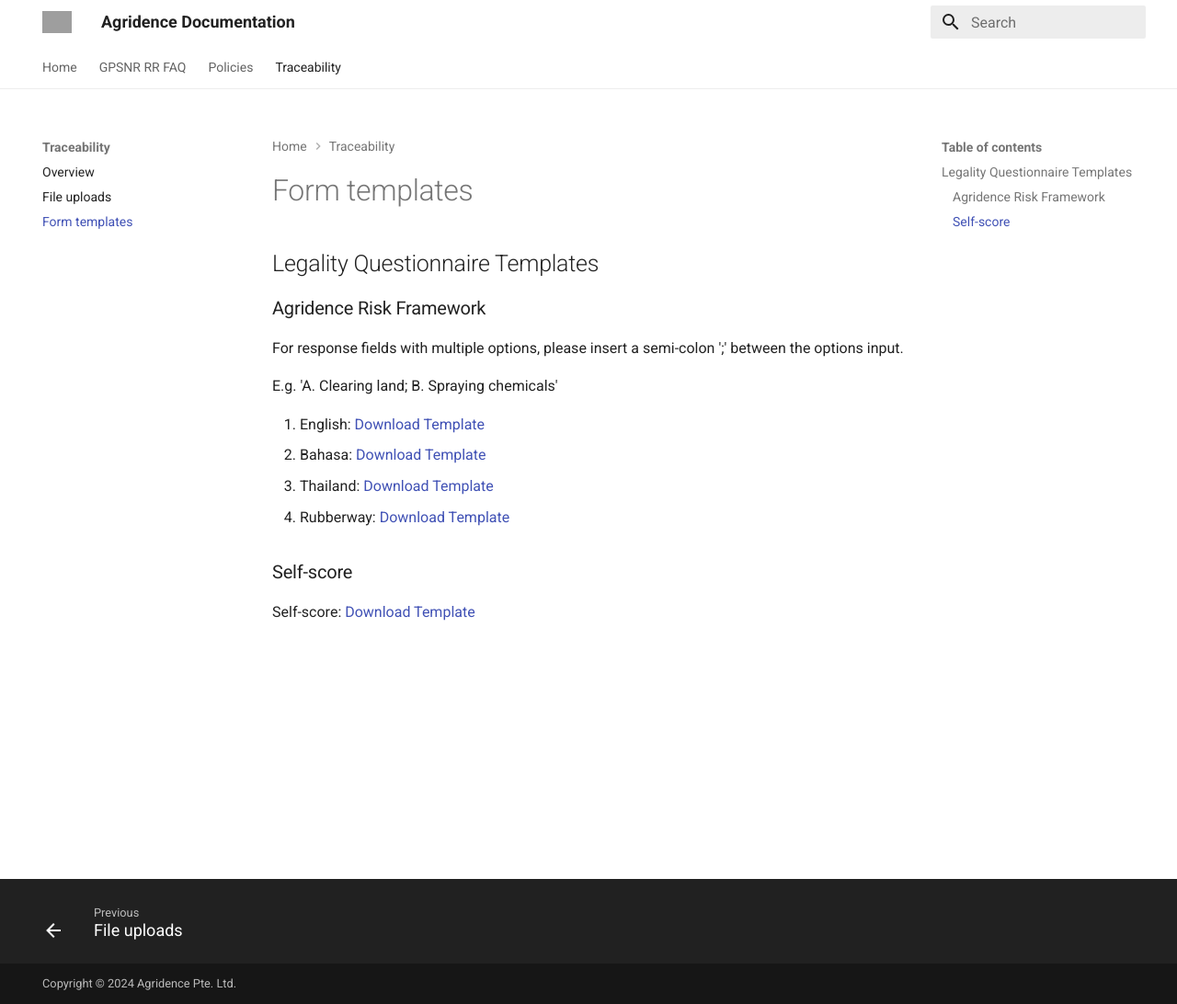
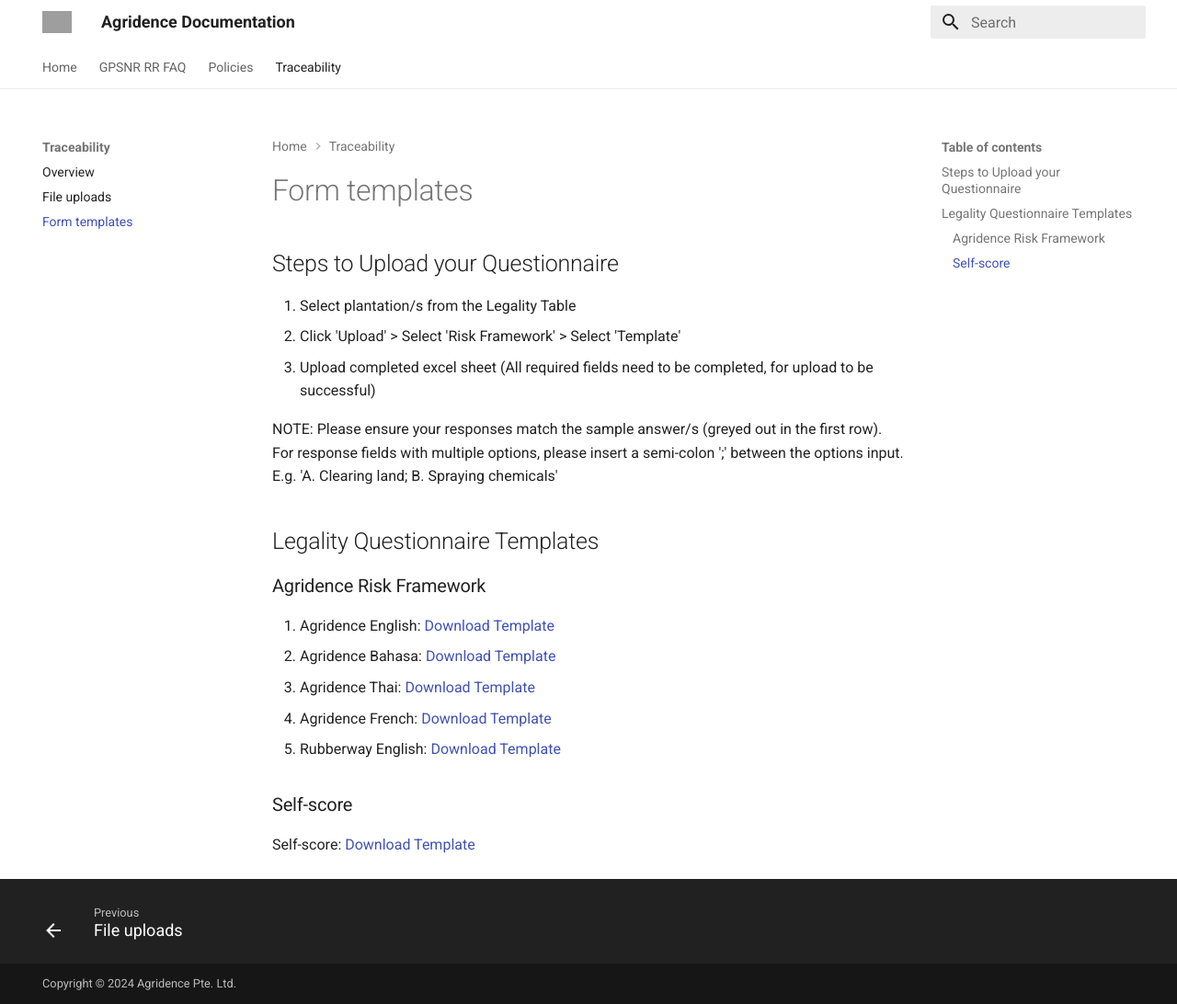
Before and after one commit to Agridence/public-docs, an MkDocs documentation site: the page built from docs/traceability/form_templates.md, in a window 1280 px wide and 1092 px high. Shown: the whole window at 92% size. Built offline with MkDocs 1.6.1 and Material for MkDocs 9.7.7, drawn with Linux system fonts in a browser that asks for light colours; grey boxes are pictures that could not be loaded.

Commit message:
frenchupdate (#30)
* frenchupdate

* frenchquestionnaire

* updated template name

```diff
--- a/docs/traceability/form_templates.md
+++ b/docs/traceability/form_templates.md
@@ -1,15 +1,21 @@
+
+## Steps to Upload your Questionnaire
+1. Select plantation/s from the Legality Table
+2. Click 'Upload' > Select 'Risk Framework' > Select 'Template'
+3. Upload completed excel sheet (All required fields need to be completed, for upload to be successful)
+
+NOTE: Please ensure your responses match the sample answer/s (greyed out in the first row). For response fields with multiple options, please insert a semi-colon ';' between the options input. E.g. 'A. Clearing land; B. Spraying chemicals'
+
+
 ## Legality Questionnaire Templates
 
 ### Agridence Risk Framework
 
-For response fields with multiple options, please insert a semi-colon ';' between the options input.
-
-E.g. 'A. Clearing land; B. Spraying chemicals'
-
-1. English: [Download Template](https://assets.agridence.com/docs-assets/questionnaire-templates/AGD_English.xlsx)
-2. Bahasa: [Download Template](https://assets.agridence.com/docs-assets/questionnaire-templates/AGD_Bahasa.xlsx)
-3. Thailand: [Download Template](https://assets.agridence.com/docs-assets/questionnaire-templates/AGD_Thailand.xlsx)
-4. Rubberway: [Download Template](https://assets.agridence.com/docs-assets/questionnaire-templates/AGD_Rubberway.xlsx)
+1. Agridence English: [Download Template](https://assets.agridence.com/docs-assets/questionnaire-templates/AGD_English.xlsx)
+2. Agridence Bahasa: [Download Template](https://assets.agridence.com/docs-assets/questionnaire-templates/AGD_Bahasa.xlsx)
+3. Agridence Thai: [Download Template](https://assets.agridence.com/docs-assets/questionnaire-templates/AGD_Thailand.xlsx)
+4. Agridence French: [Download Template](https://assets.agridence.com/docs-assets/questionnaire-templates/AGD%20French.xlsx)
+5. Rubberway English: [Download Template](https://assets.agridence.com/docs-assets/questionnaire-templates/AGD_Rubberway.xlsx)
 
 ### Self-score
 
```
